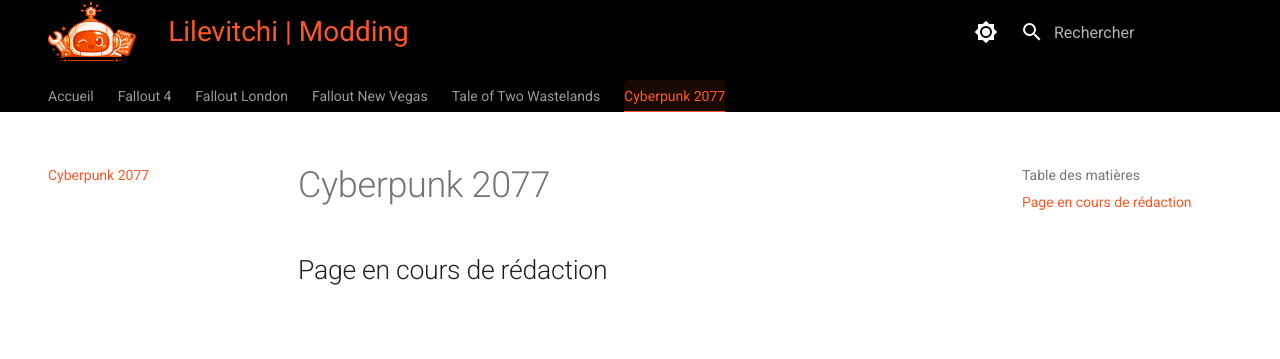
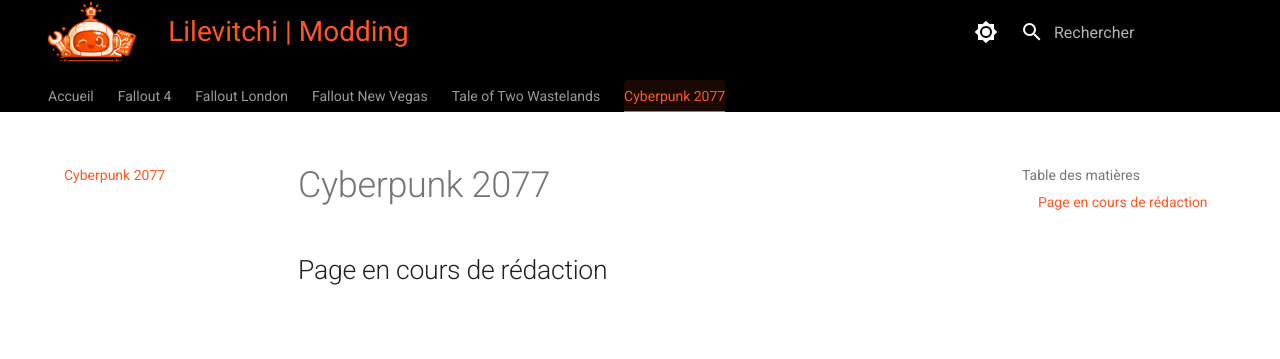
Before and after one commit to Lilevitchi/lilevitchi.github.io, an MkDocs documentation site: the page built from docs/cyberpunk/index.md, in a window 1280 px wide. Shown: the top 359 px of the page. Built offline with MkDocs 1.6.1 and Material for MkDocs 9.7.7, drawn with Linux system fonts in a browser that asks for light colours.

Commit message:
Update extra.css

```diff
--- a/docs/stylesheets/extra.css
+++ b/docs/stylesheets/extra.css
@@ -97,25 +97,27 @@
     font-weight: 400 !important;
 }
 
-/* Alignement strict pour Fallout 4 et les autres */
-.md-nav__item--nested > .md-nav__link {
+/* On force TOUS les liens du menu à être alignés à gauche sans exception */
+.md-nav__link {
+    padding-left: 0.8rem !important;
     display: flex !important;
     align-items: center;
-    padding-left: 0.8rem !important;
-    color: var(--md-default-fg-color) !important;
-    font-size: 0.8rem !important;
 }
 
-/* On supprime la marge qui décale le texte quand il y a une flèche */
+/* Spécifique aux dossiers (Fallout 4) : on dégage l'icône de la trajectoire du texte */
+.md-nav__item--nested > .md-nav__link {
+    position: relative; /* Base pour le placement de la flèche */
+}
+
 .md-nav__item--nested > .md-nav__link .md-ellipsis {
     margin-left: 0 !important;
-    padding-left: 0 !important;
 }
 
-/* On envoie la flèche au fond à droite sans pousser le texte */
+/* La flèche est envoyée au bout à droite en "flottant" */
 .md-nav__item--nested > .md-nav__link .md-nav__icon {
-    order: 2;
-    margin-left: auto !important;
+    position: absolute;
+    right: 10px;
+    margin: 0 !important;
 }
 
 .md-nav__link--active {
```
